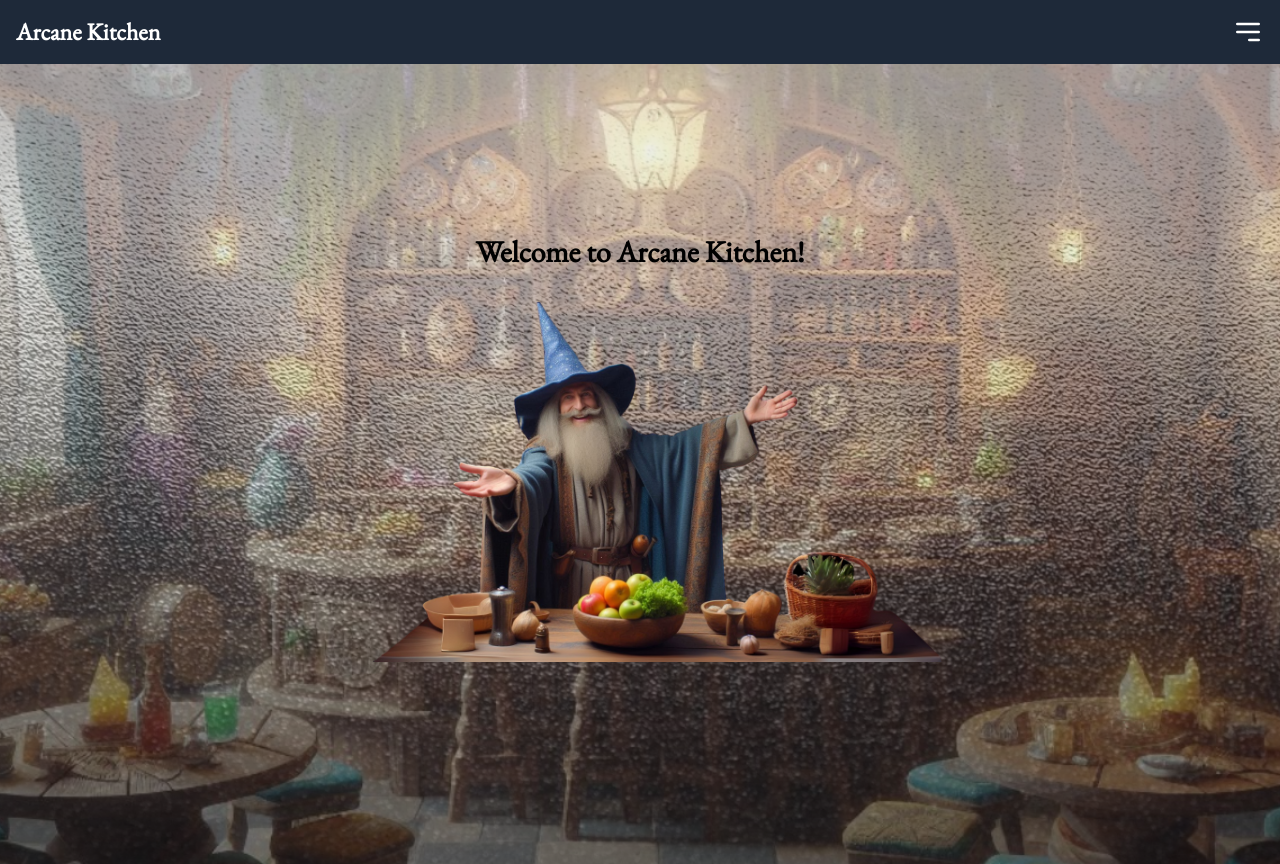
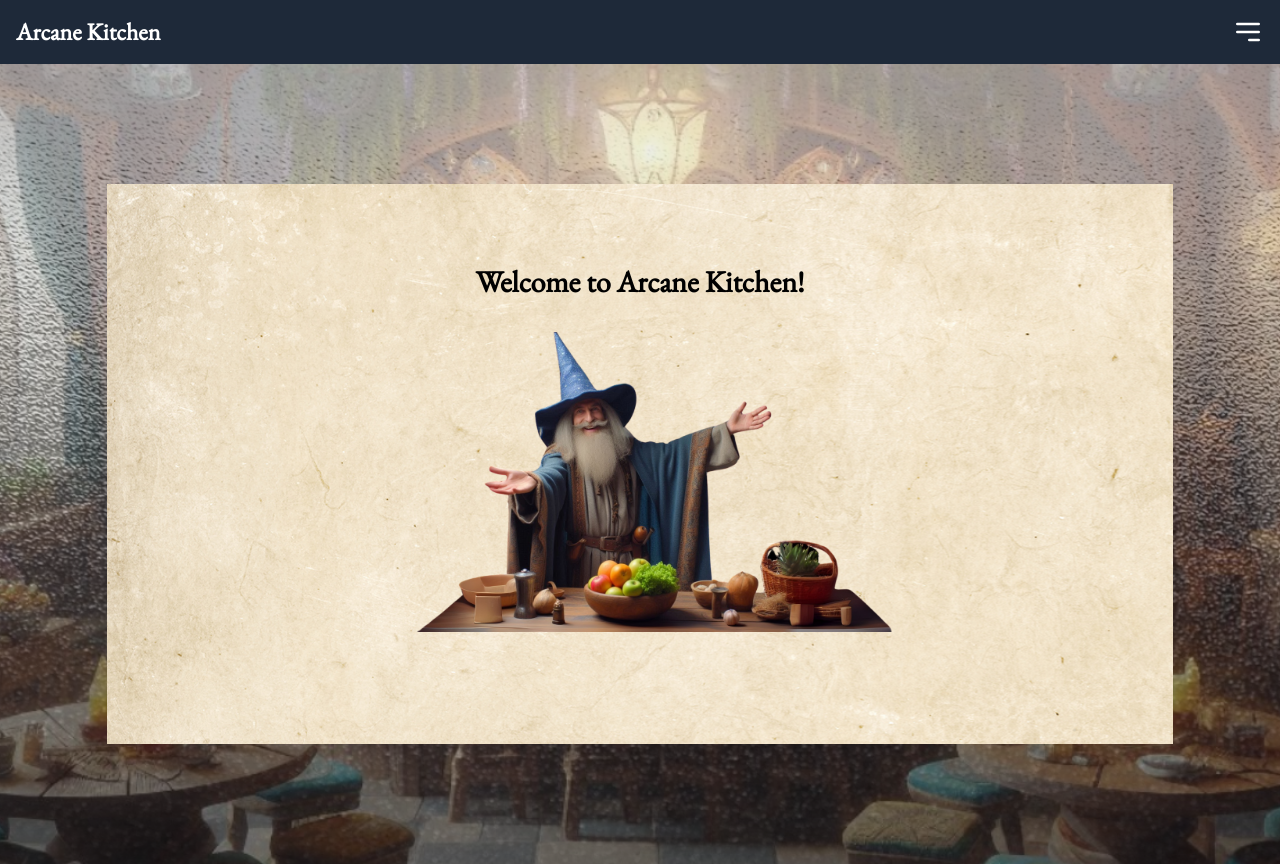
Before and after one commit to Arcane-Kitchen/client, a React (Vite) app: page / in a window 1280 px wide. Built offline with nearby package versions, Linux system fonts and the light colour scheme; no server answers.

Commit message:
style: give home page paper bg for visibility

```diff
--- a/src/pages/Home.tsx
+++ b/src/pages/Home.tsx
@@ -7,10 +7,12 @@ const Home: React.FC = () => {
 
   return (
     <div className="flex flex-col items-center justify-center min-h-screen">
-      <h1 className="text-3xl font-bold text-black mb-8">
-        {`Welcome to Arcane Kitchen${user ? `, ${user?.username}!` : `!`}`}
-      </h1>
-      <img src={wizard} alt="Welcome Wizard" className="w-1/2 mb-8" />
+      <div className="bg-[url('./assets/paper-box.png')] bg-repeat w-5/6 h-[70vh] flex flex-col items-center justify-center">
+        <h1 className="text-3xl font-bold text-black mb-8">
+          {`Welcome to Arcane Kitchen${user ? `, ${user?.username}!` : `!`}`}
+        </h1>
+        <img src={wizard} alt="Welcome Wizard" className="w-1/2 mb-8" />
+      </div>
     </div>
   );
 };
```
